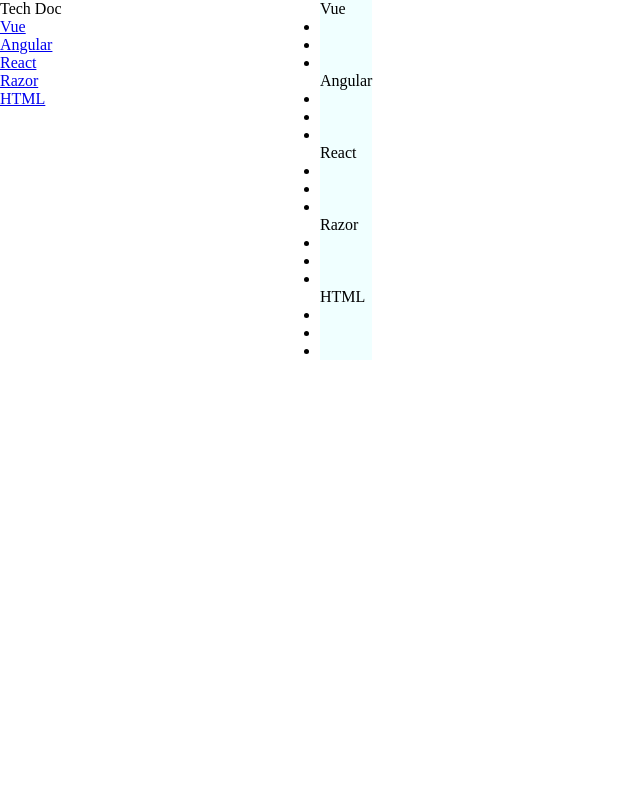
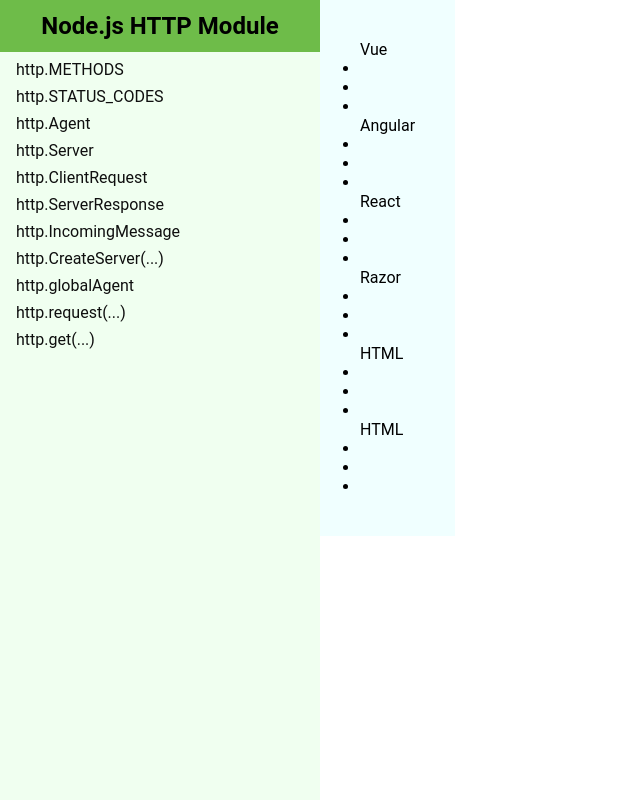
Before and after one commit to StevenJBurns/fcc-technical-documentation-page, a plain HTML site: page index.html in a window 1280 px wide. Shown: the whole page, without its empty margins (0-640 px from the left). Drawn offline with Linux system fonts and the light colour scheme.

Commit message:
Content and styling for navbar

```diff
--- a/index.css
+++ b/index.css
@@ -1,6 +1,56 @@
 * {
   margin: 0;
   padding: 0
+}
+
+html {
+  scroll-behavior: smooth;
+  font-family: Roboto, Nunito, Futura, sans-serif
+}
+
+#navbar {
+  display: flex;
+  flex-direction: column;
+  background-color: #F0FFF0
+  /* F0FFF0 = honeydew */
+}
+
+#navbar header {
+  background-color: #6EBC49
+}
+
+#navbar h1 {
+  margin: 12px;
+  text-align: center
+}
+
+#navbar ul {
+  list-style: none
+}
+
+#navbar li {
+  margin: 8px 16px;
+  transition: background-color 0.25s
+}
+
+#navbar li:hover {
+  background-color: #9EEC79
+}
+
+#navbar a:link,
+#navbar a:visited {
+  color: #0F0F0F;
+  text-decoration: none;
+  transition: all 0.25s
+}
+
+#navbar a:hover,
+#navbar a:active {
+  color: #5F5F5F
+}
+
+#main-doc {
+  padding: 40px
 }
 
 @media screen and (min-width: 720px) {
--- a/index.html
+++ b/index.html
@@ -5,21 +5,29 @@
     <meta http-equiv="X-UA-Compatible" content="ie=edge">
     <meta name="viewport" content="width=device-width, initial-scale=1.0">
     <link rel="stylesheet" href="index.css">
-    <title>FCC &bull; Texhnical Documentation Page</title>
+    <title>FCC &bull; Technical Documentation Page</title>
   </head>
   <body>
     <nav id="navbar">
-      <header id="header">Tech Doc</header>
+      <header id="header">
+        <h1>Node.js HTTP Module</h1>
+      </header>
       <ul>
-        <li><a href="#vue" class="nav-link">Vue</a></li>
-        <li><a href="#angular" class="nav-link">Angular</a></li>
-        <li><a href="#react" class="nav-link">React</a></li>
-        <li><a href="#razor" class="nav-link">Razor</a></li>
-        <li><a href="#html" class="nav-link">HTML</a></li>
+        <li><a href="#methods" class="nav-link">http.METHODS</a></li>
+        <li><a href="#status-codes" class="nav-link">http.STATUS_CODES</a></li>
+        <li><a href="#agent" class="nav-link">http.Agent</a></li>
+        <li><a href="#server" class="nav-link">http.Server</a></li>
+        <li><a href="#request" class="nav-link">http.ClientRequest</a></li>
+        <li><a href="#response" class="nav-link">http.ServerResponse</a></li>
+        <li><a href="#incoming-message" class="nav-link">http.IncomingMessage</a></li>
+        <li><a href="# reateserver" class="nav-link">http.CreateServer(...)</a></li>
+        <li><a href="#globalagent" class="nav-link">http.globalAgent</a></li>
+        <li><a href="#request" class="nav-link">http.request(...)</a></li>
+        <li><a href="#get" class="nav-link">http.get(...)</a></li>
       </ul>
     </nav>
     <main id="main-doc">
-      <section id="vue" class="main-section">
+      <section id="methods" class="main-section">
         <header>Vue</header>
         <p></p>
         <ul>
@@ -32,7 +40,7 @@
         <code></code>
         <p></p>
       </section>
-      <section id="angular" class="main-section">
+      <section id="status-codes" class="main-section">
         <header>Angular</header>
         <p></p>
         <ul>
@@ -45,7 +53,7 @@
         <code></code>
         <p></p>
       </section>
-      <section id="react" class="main-section">
+      <section id="agent" class="main-section">
         <header>React</header>
         <p></p>
         <ul>
@@ -58,7 +66,7 @@
         <code></code>
         <p></p>
       </section>
-      <section id="razor" class="main-section">
+      <section id="server" class="main-section">
         <header>Razor</header>
         <p></p>
         <ul>
@@ -71,7 +79,7 @@
         <code></code>
         <p></p>
       </section>
-      <section id="html" class="main-section">
+      <section id="request" class="main-section">
         <header>HTML</header>
         <p></p>
         <ul>
@@ -84,6 +92,19 @@
         <code></code>
         <p></p>
       </section>
+      <section id="response" class="main-section">
+          <header>HTML</header>
+          <p></p>
+          <ul>
+            <li></li>
+            <li></li>
+            <li></li>
+          </ul>
+          <code></code>
+          <code></code>
+          <code></code>
+          <p></p>
+        </section>
     </main>
     <script src="https://cdn.freecodecamp.org/testable-projects-fcc/v1/bundle.js"></script>
   </body>
```
